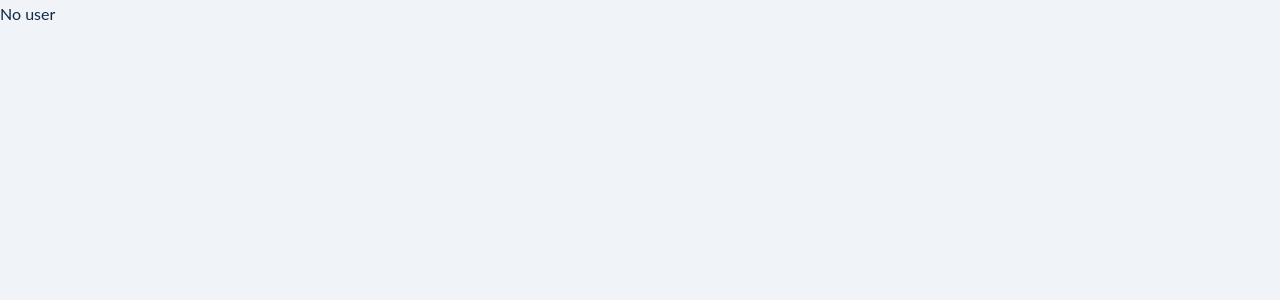
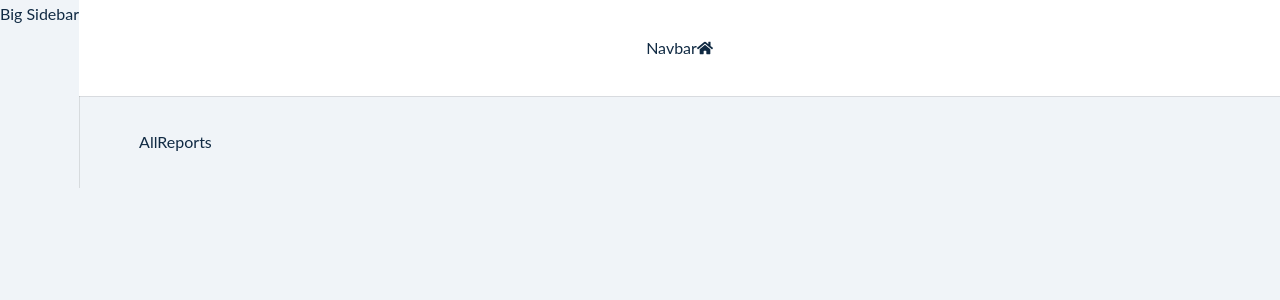
Before and after one commit to nelkalm/ReportSageApp, a React (Create React App) app in the folder client/: page / in a window 1280 px wide. Shown: the top 300 px of the page. Built offline with nearby package versions, Linux system fonts and the light colour scheme; sample sign-in values are in the browser's storage.

Commit message:
set up shared layout for pages

```diff
--- a/client/package.json
+++ b/client/package.json
@@ -10,6 +10,7 @@
     "normalize.css": "^8.0.1",
     "react": "^18.2.0",
     "react-dom": "^18.2.0",
+    "react-icons": "^4.6.0",
     "react-router-dom": "^6.4.3",
     "react-scripts": "5.0.1",
     "styled-components": "^5.3.6",
--- /dev/null
+++ b/client/src/components/BigSidebar.js
@@ -0,0 +1,12 @@
+import React from "react";
+import Wrapper from "../assets/wrappers/BigSidebar";
+
+const BigSidebar = () => {
+  return (
+    <Wrapper>
+      <div>Big Sidebar</div>
+    </Wrapper>
+  );
+};
+
+export default BigSidebar;
--- /dev/null
+++ b/client/src/components/Navbar.js
@@ -0,0 +1,14 @@
+import React from "react";
+import Wrapper from "../assets/wrappers/Navbar";
+import { FaHome } from "react-icons/fa";
+
+const Navbar = () => {
+  return (
+    <Wrapper>
+      <div>Navbar</div>
+      <FaHome />
+    </Wrapper>
+  );
+};
+
+export default Navbar;
--- /dev/null
+++ b/client/src/components/SmallSidebar.js
@@ -0,0 +1,12 @@
+import React from "react";
+import Wrapper from "../assets/wrappers/SmallSidebar";
+
+const SmallSidebar = () => {
+  return (
+    <Wrapper>
+      <div>Small Sidebar</div>
+    </Wrapper>
+  );
+};
+
+export default SmallSidebar;
--- a/client/src/components/index.js
+++ b/client/src/components/index.js
@@ -3,5 +3,8 @@
 import Logo from "./Logo";
 import FormRow from "./FormRow";
 import Alert from "./Alert";
+import Navbar from "./Navbar";
+import BigSidebar from "./BigSidebar";
+import SmallSidebar from "./SmallSidebar";
 
-export { Logo, FormRow, Alert };
+export { Logo, FormRow, Alert, Navbar, BigSidebar, SmallSidebar };
--- a/client/src/pages/ProtectedRoute.js
+++ b/client/src/pages/ProtectedRoute.js
@@ -9,7 +9,7 @@ const ProtectedRoute = ({ children }) => {
     return <Navigate to="/landing" />;
   }
 
-  return <div>No user</div>;
+  return children;
 };
 
 export default ProtectedRoute;
--- a/client/src/pages/dashboard/SharedLayout.js
+++ b/client/src/pages/dashboard/SharedLayout.js
@@ -1,15 +1,21 @@
 import React from "react";
 import { Outlet, Link } from "react-router-dom";
 import Wrapper from "../../assets/wrappers/SharedLayout";
+import { Navbar, BigSidebar, SmallSidebar } from "../../components/";
 
 const SharedLayout = () => {
   return (
     <Wrapper>
-      <nav>
-        <Link to="add-report">Add Report</Link>
-        <Link to="all-reports">All Reports</Link>
-      </nav>
-      <Outlet />
+      <main className="dashboard">
+        <SmallSidebar />
+        <BigSidebar />
+        <div>
+          <Navbar />
+          <div className="dashboard-page">
+            <Outlet />
+          </div>
+        </div>
+      </main>
     </Wrapper>
   );
 };
```
Also changed, not shown: 1 other file (tests, documents, lock files or other folders).
